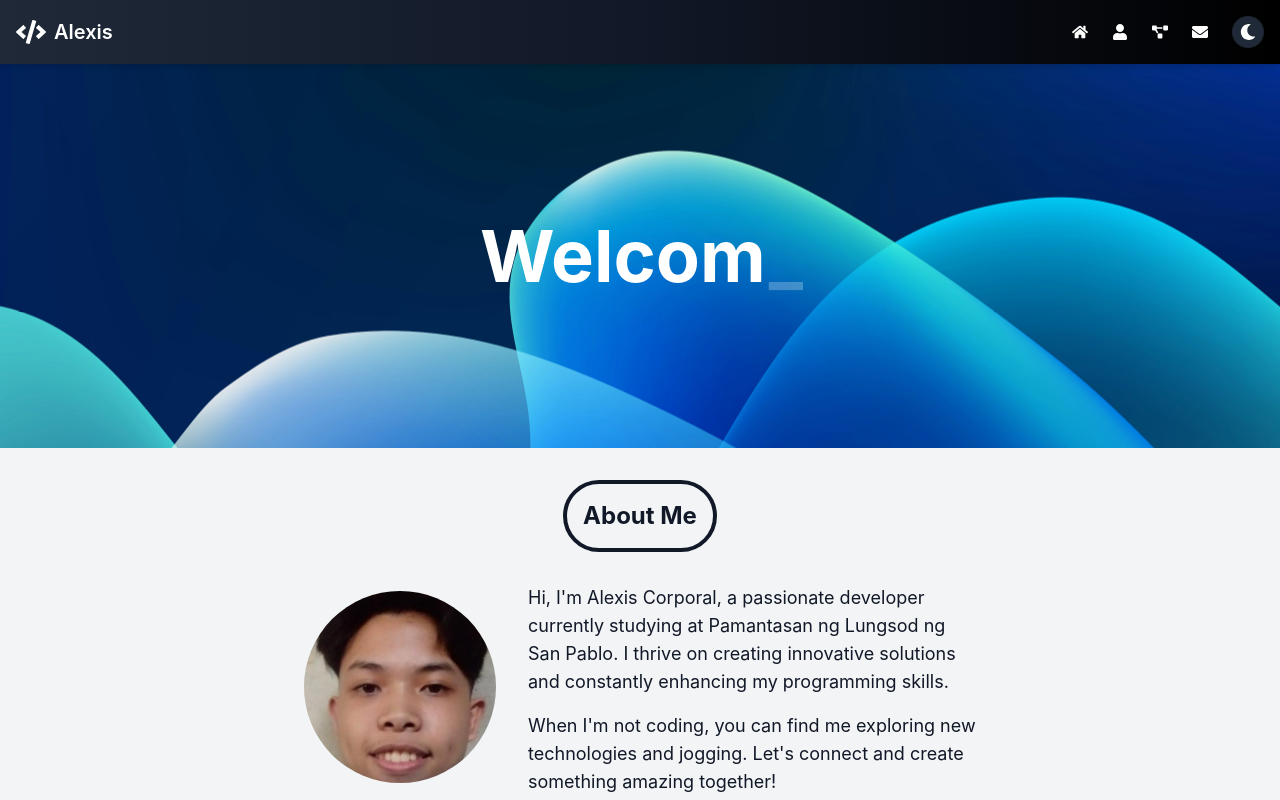
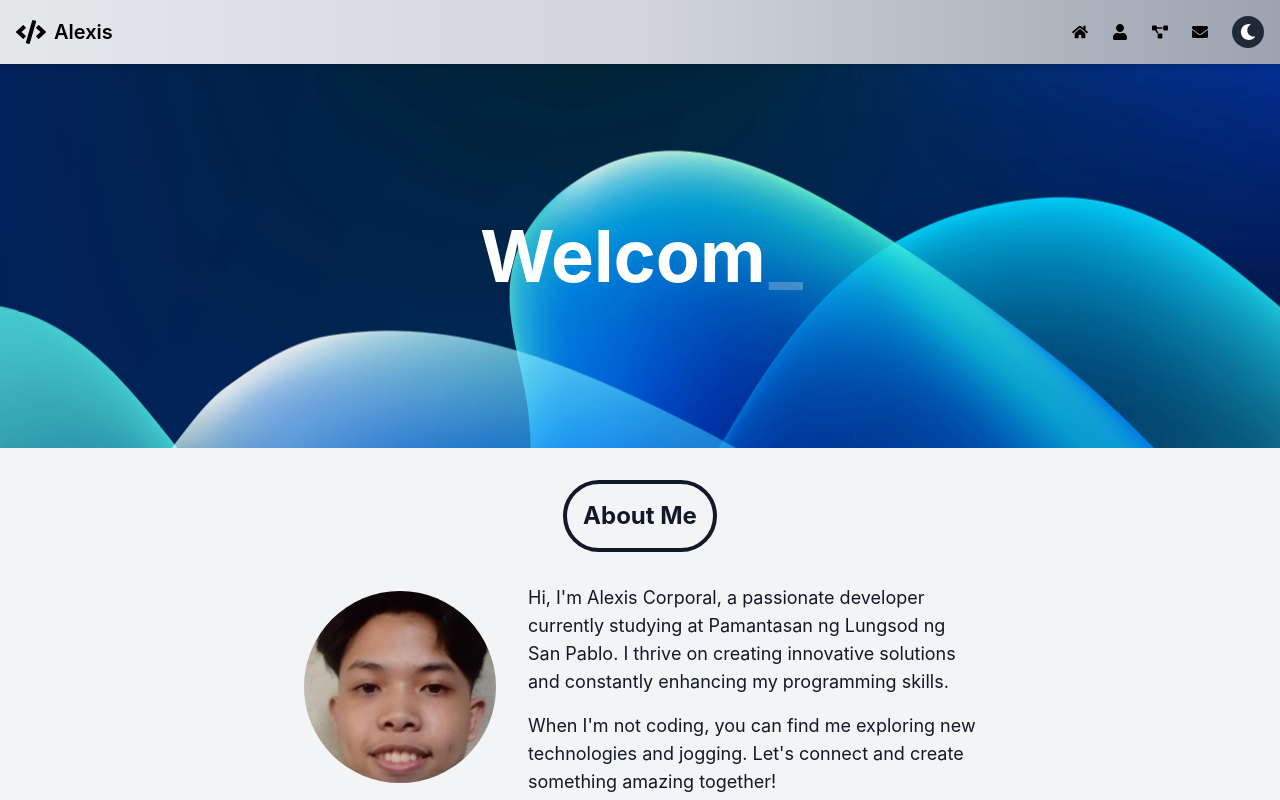
Before and after one commit to Alexis12119/personal-website, a React (Create React App) app: page / in a window 1280 px wide. Shown: the top 800 px of the page. Built offline with nearby package versions, Linux system fonts and the light colour scheme.

Commit message:
feat(header): switch color

```diff
--- a/src/components/Header.js
+++ b/src/components/Header.js
@@ -5,7 +5,7 @@ import { smoothScroll } from "../utils/smoothScroll";
 
 function Header() {
   return (
-    <header className="bg-gradient-to-r from-gray-800 via-gray-900 to-black dark:from-gray-200 dark:via-gray-300 dark:to-gray-400 text-white dark:text-black p-4 fixed top-0 left-0 right-0 z-50 shadow-md">
+    <header className="bg-gradient-to-r from-gray-200 via-gray-300 to-gray-400 dark:from-gray-800 dark:via-gray-900 dark:to-black text-black dark:text-white p-4 fixed top-0 left-0 right-0 z-50 shadow-md">
       <nav className="container mx-auto flex justify-between items-center">
         <button onClick={() => smoothScroll('home')} className="flex items-center space-x-2 text-2xl md:text-3xl hover:text-gray-400 cursor-pointer">
           <FaCode />
```
